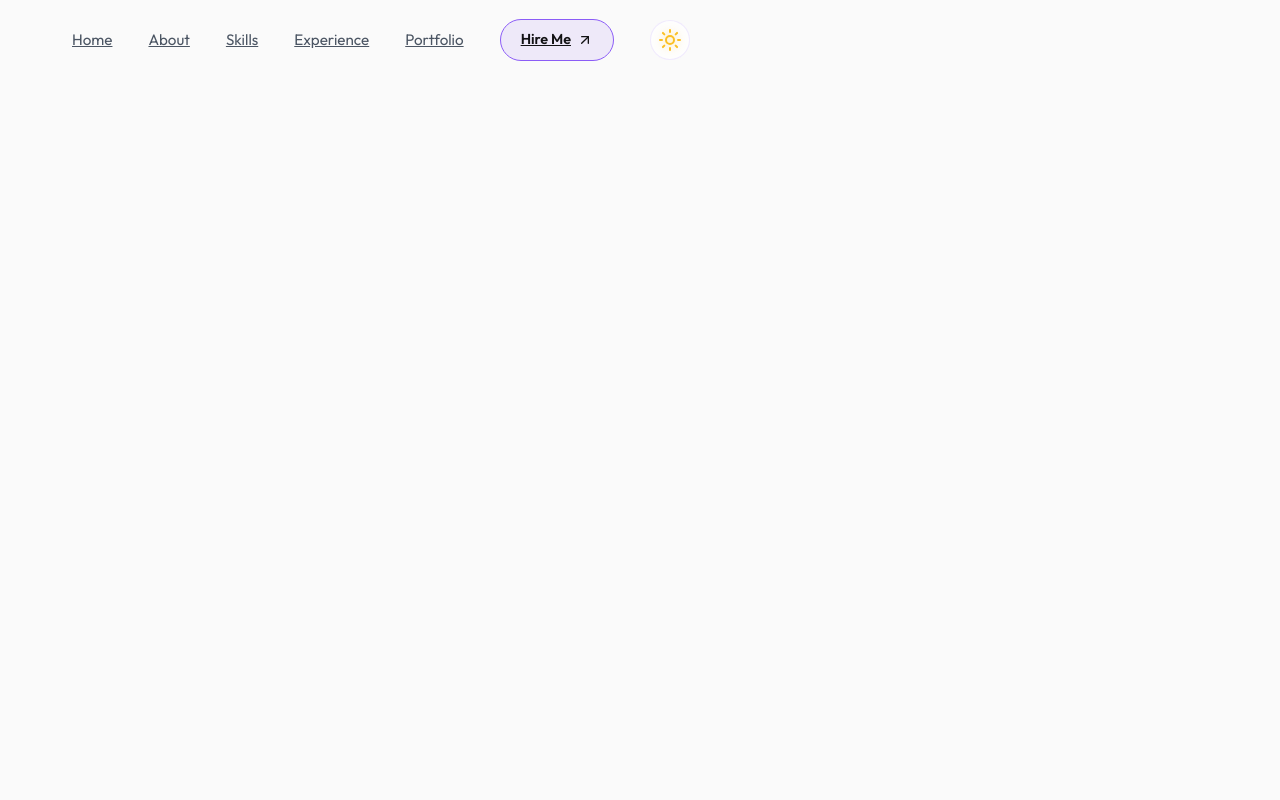
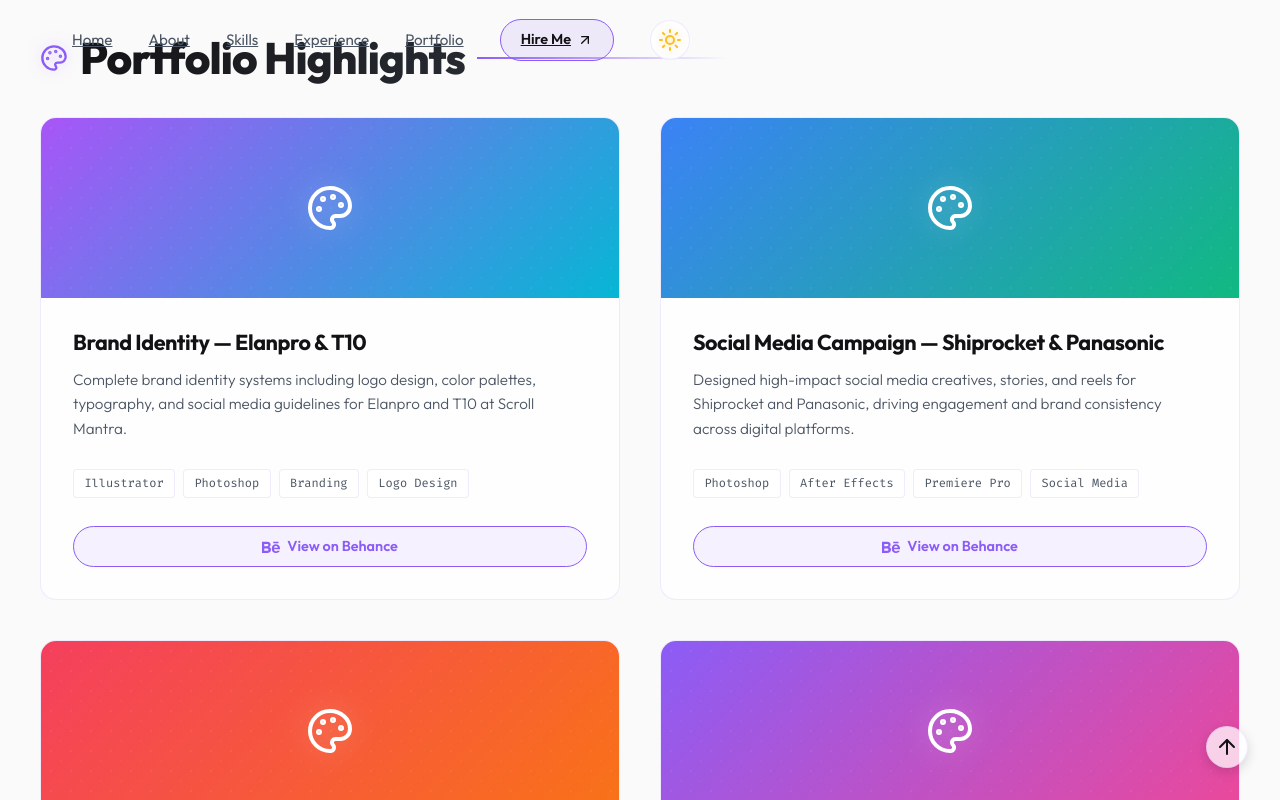
Before and after one commit to priyanshuverma2003/tanujguptaportfolio, a Next.js app: page /portfolio in a window 1280 px wide. Shown: the top 800 px of the page. Built offline with nearby package versions, Linux system fonts and the light colour scheme.

Commit message:
Remove ThreeDWrapper completely, restore Laptop icon in Hero visual, render BackToTop arrow, and fix Projects scroll reveal visibility

```diff
--- a/src/app/layout.tsx
+++ b/src/app/layout.tsx
@@ -4,6 +4,7 @@
 import ParticlesBackground from "../components/ParticlesBackground";
 import ThemeToggle from "../components/ThemeToggle";
 import Navbar from "../components/Navbar";
+import BackToTop from "../components/BackToTop";
 
 const outfit = Outfit({
   subsets: ["latin"],
@@ -34,6 +35,7 @@
         <Navbar />
 
         {children}
+        <BackToTop />
       </body>
     </html>
   );
--- a/src/components/Hero.tsx
+++ b/src/components/Hero.tsx
@@ -82,7 +82,7 @@
           <div className="visual-inner-ring"></div>
           <div className="visual-cube-box">
             <div className="visual-core-glow">
-               <ArrowLeft className="visual-core-icon arrow-left" size={28} />
+              <Laptop className="visual-core-icon" size={46} />
             </div>
           </div>
         </div>
--- a/src/components/Projects.tsx
+++ b/src/components/Projects.tsx
@@ -62,7 +62,7 @@
   }, []);
 
   return (
-    <>
+    <section id="projects" className="section" ref={sectionRef}>
       <div className="section-content">
         <div className="reveal-on-scroll">
           <h2 className="section-title">
@@ -111,6 +111,6 @@
           ))}
         </div>
       </div>
-    </>
+    </section>
   );
 }
--- a/src/components/Skills.tsx
+++ b/src/components/Skills.tsx
@@ -3,7 +3,7 @@
 import { useEffect, useRef, useState } from "react";
 import { Palette, Video, Wand2 } from "lucide-react";
 import "./Skills.css";
-import ThreeDWrapper from "./ThreeDWrapper";
+
 
 const SKILL_CATEGORIES = [
   {
@@ -69,7 +69,7 @@
   const activeCategory = SKILL_CATEGORIES.find((cat) => cat.id === activeTab);
 
   return (
-    <ThreeDWrapper>
+    <>
       <section id="skills" className="section" ref={sectionRef}>
         <div className="section-content">
           <div className="reveal-on-scroll">
@@ -115,6 +115,6 @@
           </div>
         </div>
       </section>
-    </ThreeDWrapper>
+    </>
   );
 }
```
